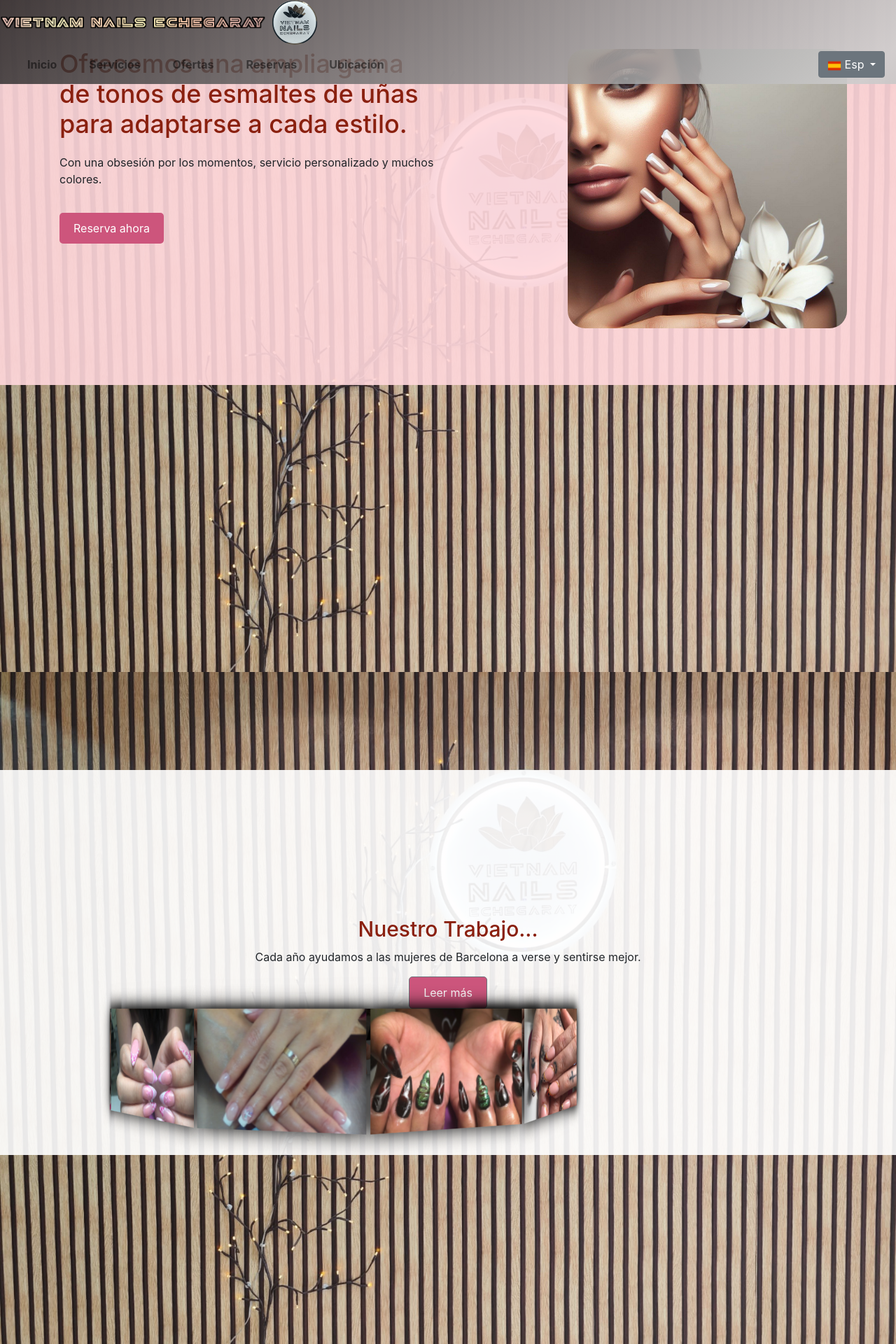
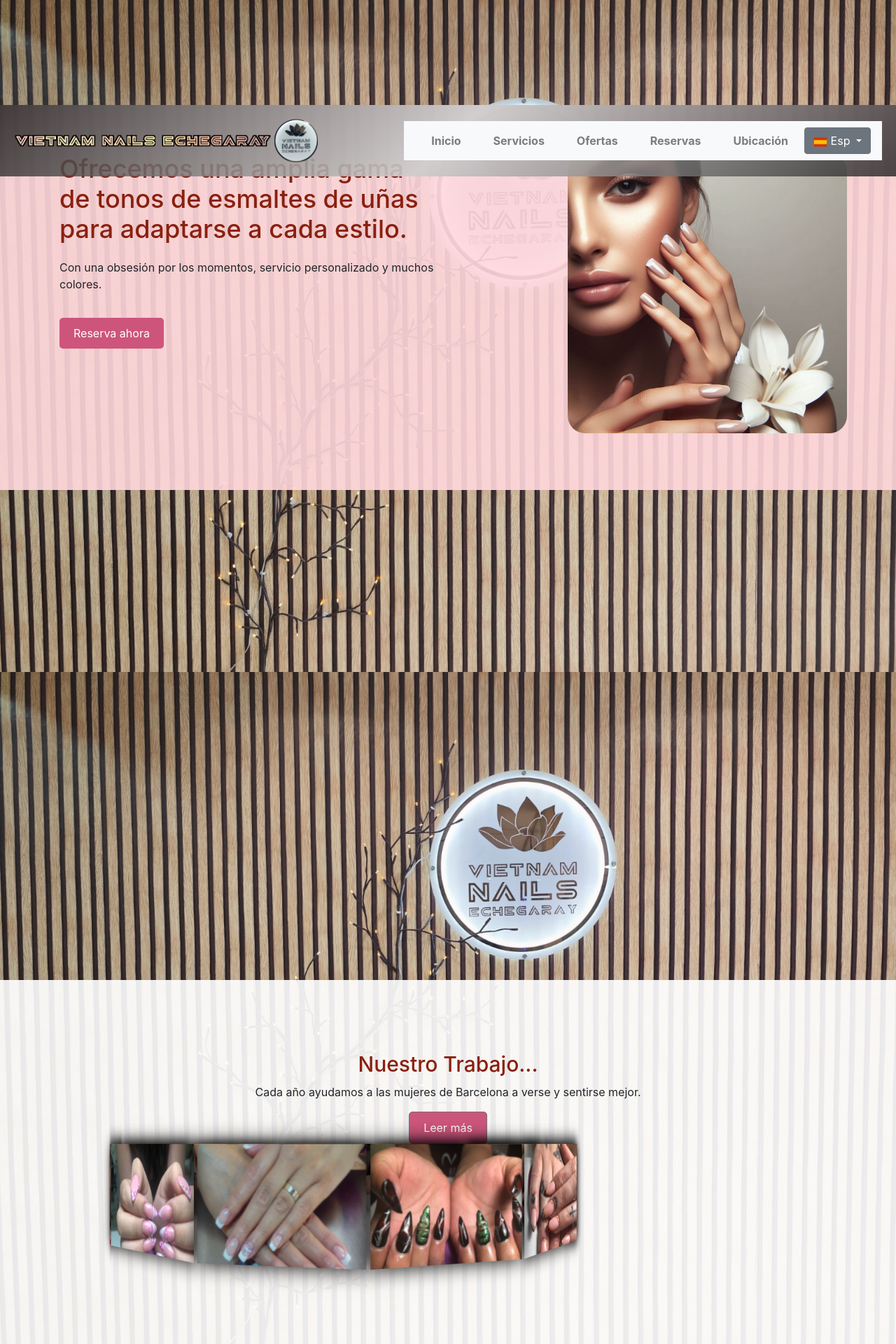
Before and after one commit to Maribel0370/vietnam-nails-echegaray, a PHP site: page / in a window 1280 px wide. Shown: the top 1920 px of the page at 70% size. Run offline with PHP 8.4, Linux system fonts and the light colour scheme.

Commit message:
color y transparencia
Color y secciones transparentes para ver imagen de fondo

```diff
--- a/public/Resources/css/style.css
+++ b/public/Resources/css/style.css
@@ -106,31 +106,25 @@ section:nth-child(even) {
 /* Header */
 
 .header {
+    display: flex;
+    align-items: center;
+    justify-content: space-between;
+    padding: 20px;
+    background: var(--header-footer);
     position: fixed;
     top: 0;
     left: 0;
     right: 0;
     z-index: 1000;
-    background: var(--header-footer);
-    background-size: 200% 110%;
-    animation: shine;
-<<<<<<< Updated upstream
-    font-size: 1.2rem;
+}
 
-    /* h1 {
-        font-size: 2.5rem;
-        padding: .5rem 0;
-        color: #d1a7a0;
-        text-shadow: var(--white-glow);
-    } */
-
-
+.header-logo {
+    max-width: 5%;
+    width: auto;
+}
 
 nav {
-        background-color: transparent !important;;
-        ul {
-            justify-content: flex-end;
-        }
+    margin-left: auto;
 }
 
 .header-logo-rotulo {
@@ -153,11 +147,6 @@ section:nth-child(even) {
         max-width: 5%; /* Ajusta el tamaño máximo según sea necesario */
     }
 }
-=======
-    padding: 20px 0;
->>>>>>> Stashed changes
-}
-
 
 /* Hero Section */
 
@@ -168,8 +157,8 @@ section:nth-child(even) {
     justify-content: space-between;
     padding: 50px 0;
     position: relative;
-    margin-top: calc(75px + 76px);
-    margin-bottom: 550px;
+    margin-top: 150px;
+    margin-bottom: 700px;
 
     .container {
         display: flex;
@@ -251,6 +240,8 @@ section:nth-child(even) {
         align-items: center;
         justify-content: center;
         max-width: 90%;
+        padding-top: 15px;
+        padding-bottom: 230px;
     }
 
     /* Carousel Section */
@@ -765,7 +756,7 @@ section {
 
 /* Home section */
 #home {
-    margin-top: 0; /* Primera sección sin margen superior */
+    margin-top: 150px; /* Primera sección sin margen superior */
 }
 
 /* About section */
@@ -780,7 +771,12 @@ section {
 
 /* Map section */
 #map {
-    margin-bottom: 150px; /* Añadimos espacio específico antes del footer */
+    margin-bottom: 75px; /* Espacio de 75px entre map y footer */
+}
+
+#map .contenedCor_principal {
+    padding-top: 0px; /* Padding superior de 0px */
+    padding-bottom: 0px; /* Padding inferior de 0px */
 }
 
 /* Ajuste del contenedor para centrar contenido verticalmente */
```
Lines whose indentation alone changed are shown as unchanged.
